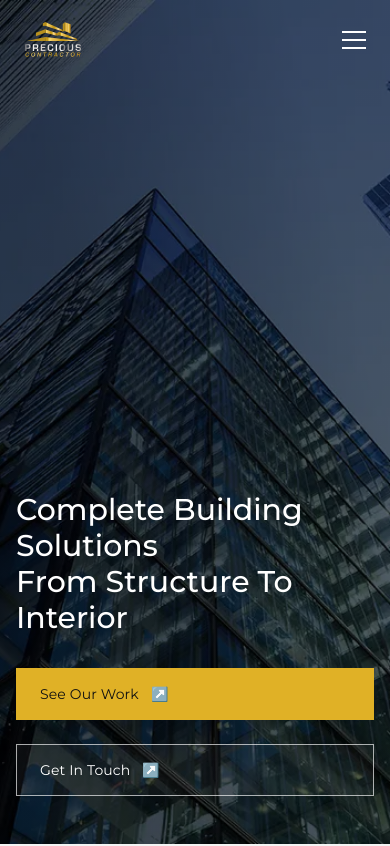
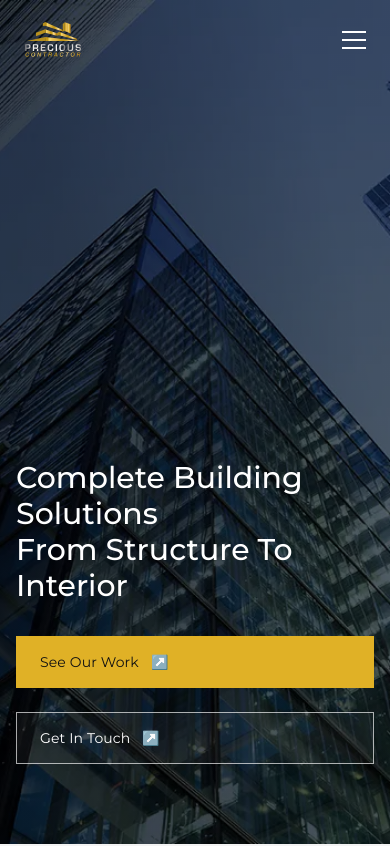
Before and after one commit to soulmediaglobal/precious-web, a SvelteKit app: page / in a window 390 px wide. Shown: the top 846 px of the page. Built offline with nearby package versions, Linux system fonts and the light colour scheme.

Commit message:
feat: add more padding

```diff
--- a/src/routes/+page.svelte
+++ b/src/routes/+page.svelte
@@ -34,7 +34,7 @@
 		</div>
 		<div style="background: linear-gradient(0deg, rgba(0, 0, 0, 0.5), rgba(0, 0, 0, 0.5)), linear-gradient(77.04deg, rgba(0, 0, 0, 0.2) 34.66%, rgba(0, 0, 0, 0) 82.22%);" class="absolute inset-0"></div>
 
-		<div class="absolute h-full md:h-auto bottom-0 md:bottom-44 z-10 inset-x-4 md:inset-x-36 flex md:block flex-col justify-end py-12 md:py-0">
+		<div class="absolute h-full md:h-auto bottom-0 md:bottom-44 z-10 inset-x-4 md:inset-x-36 flex md:block flex-col justify-end py-20 md:py-0">
 			<h1 class="mb-8 md:mb-16 text-3xl md:text-6xl font-medium">
 				Complete Building Solutions<br />From Structure To Interior
 			</h1>
```
